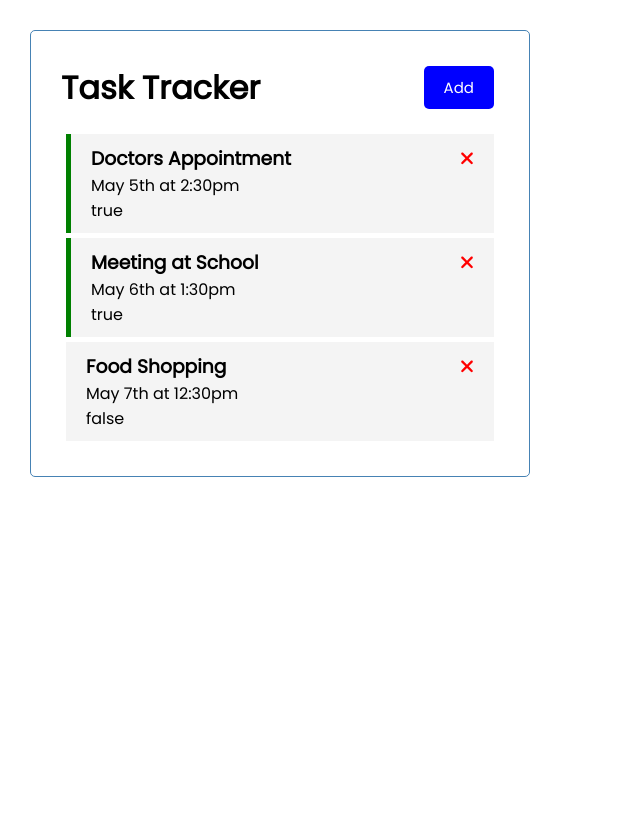
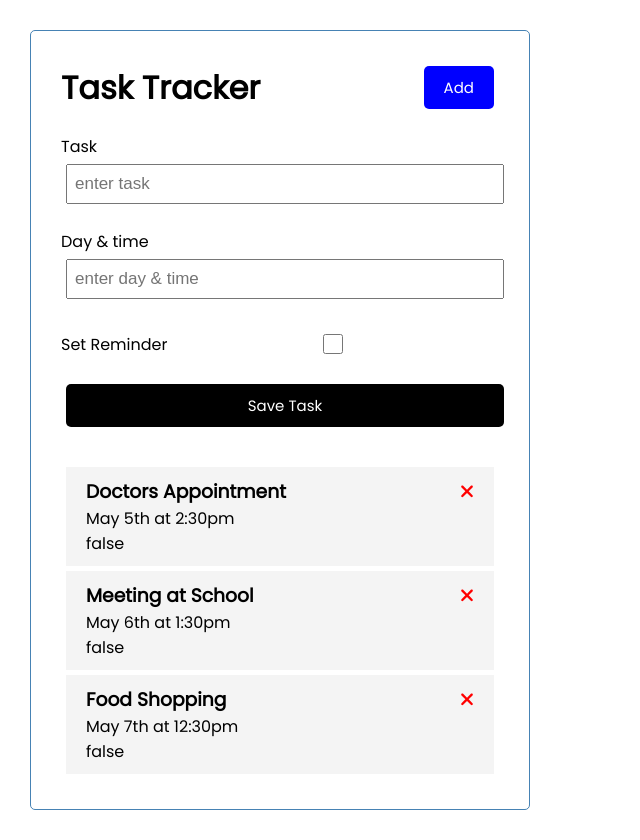
Before and after one commit to sorinNemtanu17/angular-task-tracker, an Angular app: page / in a window 1280 px wide. Shown: the whole page, without its empty margins (0-640 px from the left). Before the commit the page ends 800 px from the top, so only its background shows below. Built offline with nearby package versions, Linux system fonts and the light colour scheme; data requests are answered from the project's data file.

Commit message:
D8 - working on tasks - adding toggle form functionality and UI Service

```diff
--- a/db.json
+++ b/db.json
@@ -4,13 +4,13 @@
       "id": 1,
       "text": "Doctors Appointment",
       "day": "May 5th at 2:30pm",
-      "reminder": true
+      "reminder": false
     },
     {
       "id": 2,
       "text": "Meeting at School",
       "day": "May 6th at 1:30pm",
-      "reminder": true
+      "reminder": false
     },
     {
       "id": 3,
--- a/src/app/app.module.ts
+++ b/src/app/app.module.ts
@@ -2,12 +2,14 @@
 import { BrowserModule } from '@angular/platform-browser';
 import { FontAwesomeModule } from '@fortawesome/angular-fontawesome';
 import { HttpClientModule } from '@angular/common/http';
+import { FormsModule } from '@angular/forms';
 
 import { AppComponent } from './app.component';
 import { HeaderComponent } from './components/header/header.component';
 import { ButtonComponent } from './components/button/button.component';
 import { TasksComponent } from './components/tasks/tasks.component';
 import { TaskItemComponent } from './components/task-item/task-item.component';
+import { AddTaskComponent } from './components/add-task/add-task.component';
 
 @NgModule({
   declarations: [
@@ -16,8 +18,9 @@
     ButtonComponent,
     TasksComponent,
     TaskItemComponent,
+    AddTaskComponent,
   ],
-  imports: [BrowserModule, FontAwesomeModule, HttpClientModule],
+  imports: [BrowserModule, FontAwesomeModule, HttpClientModule, FormsModule],
   providers: [],
   bootstrap: [AppComponent],
 })
--- /dev/null
+++ b/src/app/components/add-task/add-task.component.html
@@ -0,0 +1,32 @@
+<form [ngStyle]="{ 'margin-bottom': '40px' }" (ngSubmit)="onSubmit()">
+  <div class="form-control">
+    <label for="text">Task</label>
+    <input
+      type="text"
+      name="text"
+      id="text"
+      [(ngModel)]="text"
+      placeholder="enter task"
+    />
+  </div>
+  <div class="form-control">
+    <label for="day">Day & time</label>
+    <input
+      type="text"
+      name="day"
+      id="text"
+      [(ngModel)]="day"
+      placeholder="enter day & time"
+    />
+  </div>
+  <div class="form-control form-control-check">
+    <label for="reminder">Set Reminder</label>
+    <input
+      type="checkbox"
+      name="reminder"
+      id="reminder"
+      [(ngModel)]="reminder"
+    />
+  </div>
+  <input type="submit" value="Save Task" class="btn btn-block" />
+</form>
--- /dev/null
+++ b/src/app/components/add-task/add-task.component.ts
@@ -0,0 +1,33 @@
+import { Component, OnInit, Output, EventEmitter } from '@angular/core';
+import { Task } from '../../Task';
+@Component({
+  selector: 'app-add-task',
+  templateUrl: './add-task.component.html',
+  styleUrls: ['./add-task.component.css'],
+})
+export class AddTaskComponent implements OnInit {
+  @Output() onAddTask: EventEmitter<Task> = new EventEmitter();
+  text: string;
+  day: string;
+  reminder: boolean = false;
+
+  constructor() {}
+
+  ngOnInit(): void {}
+  onSubmit() {
+    if (!this.text) {
+    }
+    const newTask = {
+      text: this.text,
+      day: this.day,
+      reminder: this.reminder,
+    };
+
+    // todo - emit event
+    this.onAddTask.emit(newTask);
+
+    this.text = '';
+    this.day = '';
+    this.reminder = false;
+  }
+}
--- a/src/app/components/tasks/tasks.component.html
+++ b/src/app/components/tasks/tasks.component.html
@@ -1,3 +1,4 @@
+<app-add-task (onAddTask)="addTask($event)"></app-add-task>
 <app-task-item
   *ngFor="let task of tasks"
   [task]="task"
--- a/src/app/components/tasks/tasks.component.ts
+++ b/src/app/components/tasks/tasks.component.ts
@@ -26,4 +26,7 @@
     task.reminder = !task.reminder;
     this.taskService.updateTaskReminder(task).subscribe();
   }
+  addTask(task: Task) {
+    this.taskService.addTask(task).subscribe((task) => this.tasks.push(task));
+  }
 }
--- a/src/app/services/task.service.ts
+++ b/src/app/services/task.service.ts
@@ -25,6 +25,10 @@
   }
   updateTaskReminder(task: Task): Observable<Task> {
     const url = `${this.apiURL}/${task.id}`;
-    return this.http.put<Task>(url, task);
+    return this.http.put<Task>(url, task, httpOptions);
+  }
+
+  addTask(task: Task): Observable<Task> {
+    return this.http.post<Task>(this.apiURL, task, httpOptions);
   }
 }
--- a/src/styles.css
+++ b/src/styles.css
@@ -64,14 +64,9 @@
 .form-control-check {
   display: flex;
   align-items: center;
-  justify-content: space-between;
-}
-
-.form-control-check label {
-  flex: 1;
 }
 
 .form-control-check input {
-  flex: 2;
-  height: 20px;
+  width: 20px;
+  margin: 0 auto;
 }
```
Also changed, not shown: src/app/components/add-task/add-task.component.css (added), 1 other file (tests, documents, lock files or other folders).
